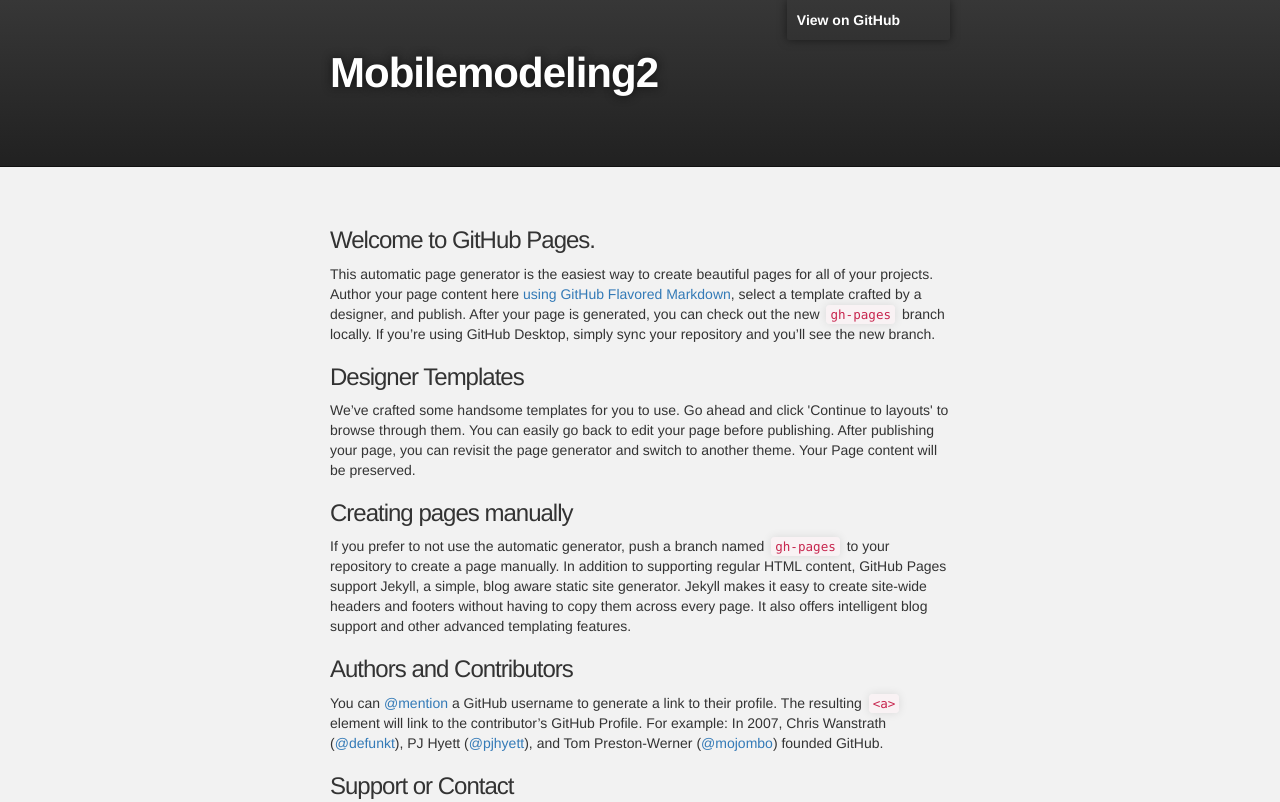
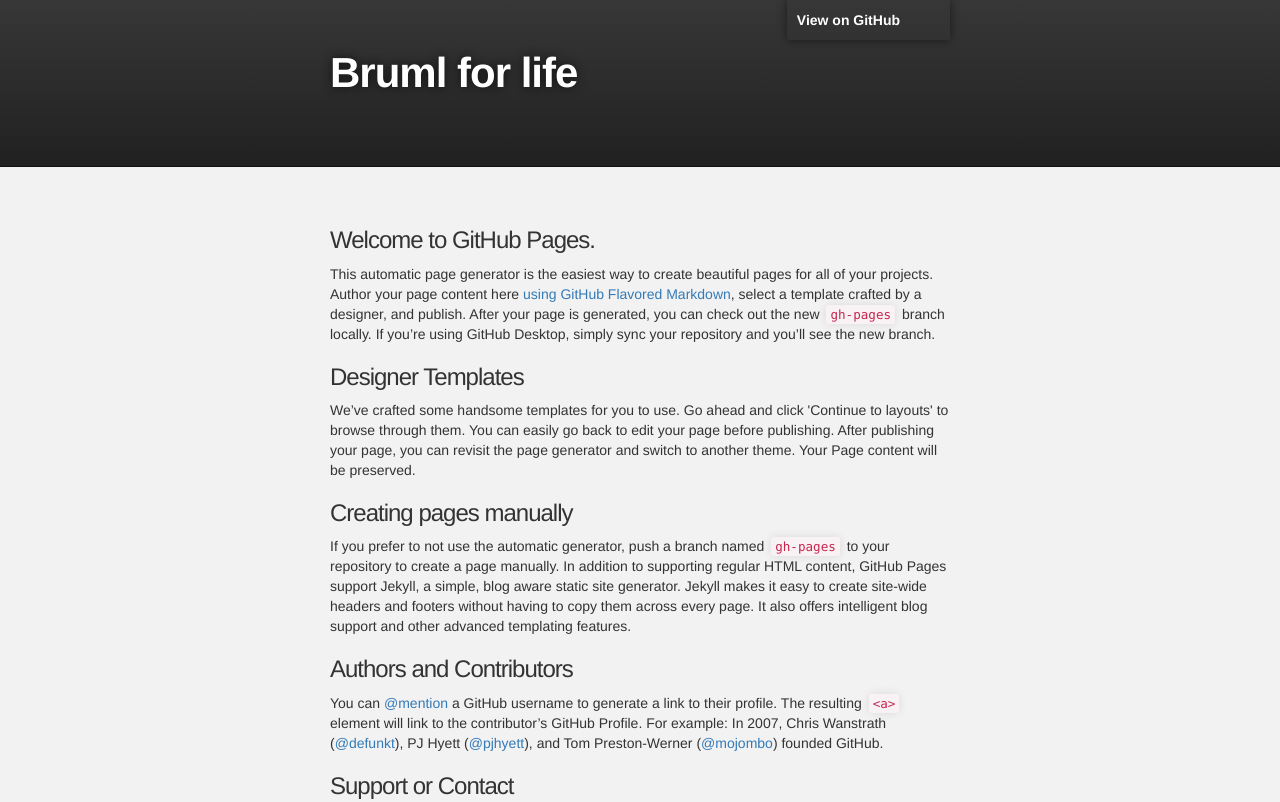
Before and after one commit to Pixelon5/MobileModeling2, a plain HTML site: page index.html in a window 1280 px wide. Shown: the top 802 px of the page. Drawn offline with nearby package versions, Linux system fonts and the light colour scheme.

Commit message:
working tempfiles

```diff
--- a/index.html
+++ b/index.html
@@ -26,13 +26,9 @@
         <header class="inner">
           <a id="forkme_banner" href="https://github.com/jmbruel/MobileModeling2">View on GitHub</a>
 
-          <h1 id="project_title">Mobilemodeling2</h1>
+          <h1 id="project_title">Bruml for life</h1>
           <h2 id="project_tagline"></h2>
 
-            <section id="downloads">
-              <a class="zip_download_link" href="https://github.com/jmbruel/MobileModeling2/zipball/master">Download this project as a .zip file</a>
-              <a class="tar_download_link" href="https://github.com/jmbruel/MobileModeling2/tarball/master">Download this project as a tar.gz file</a>
-            </section>
         </header>
     </div>
 
```
